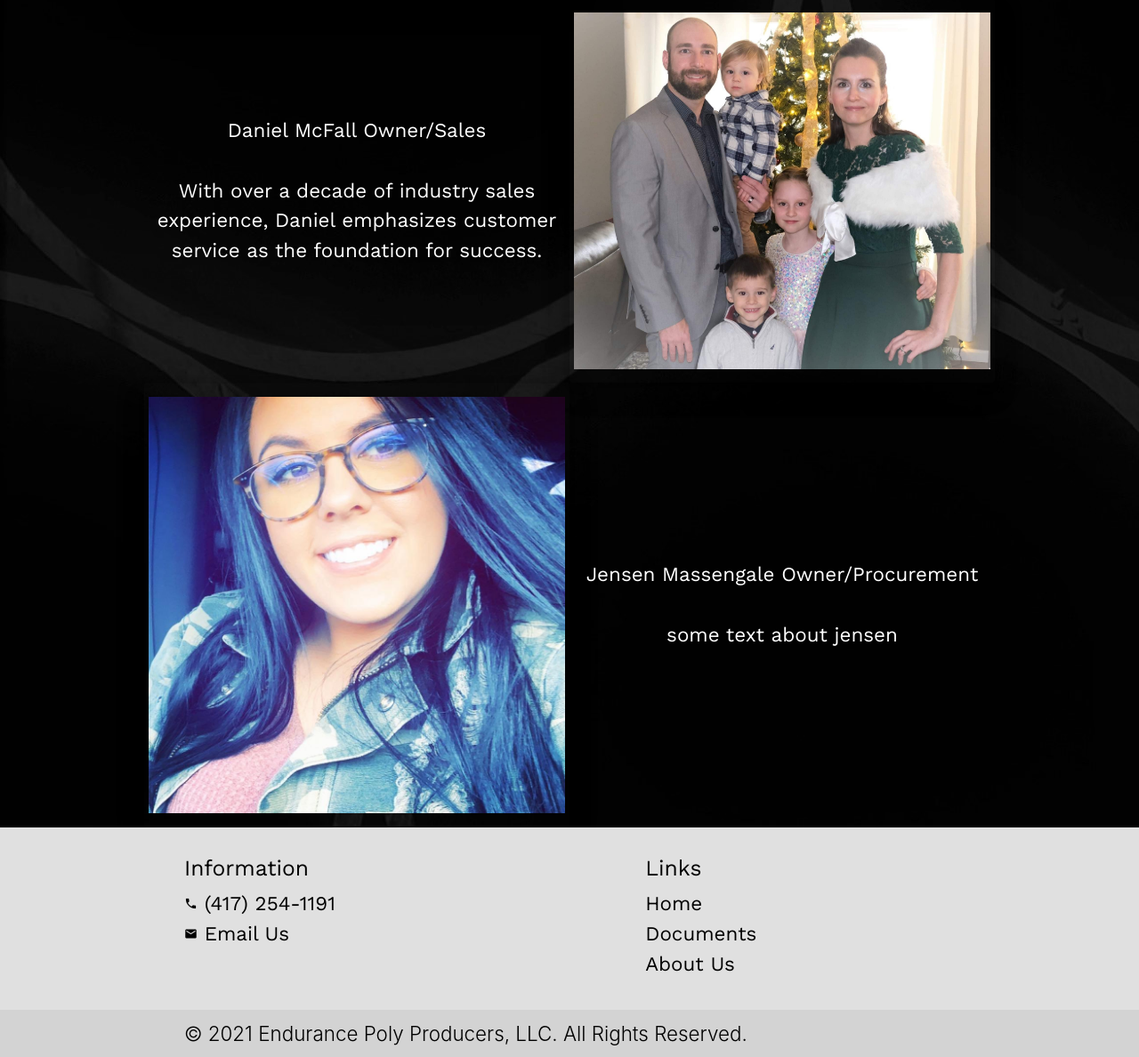
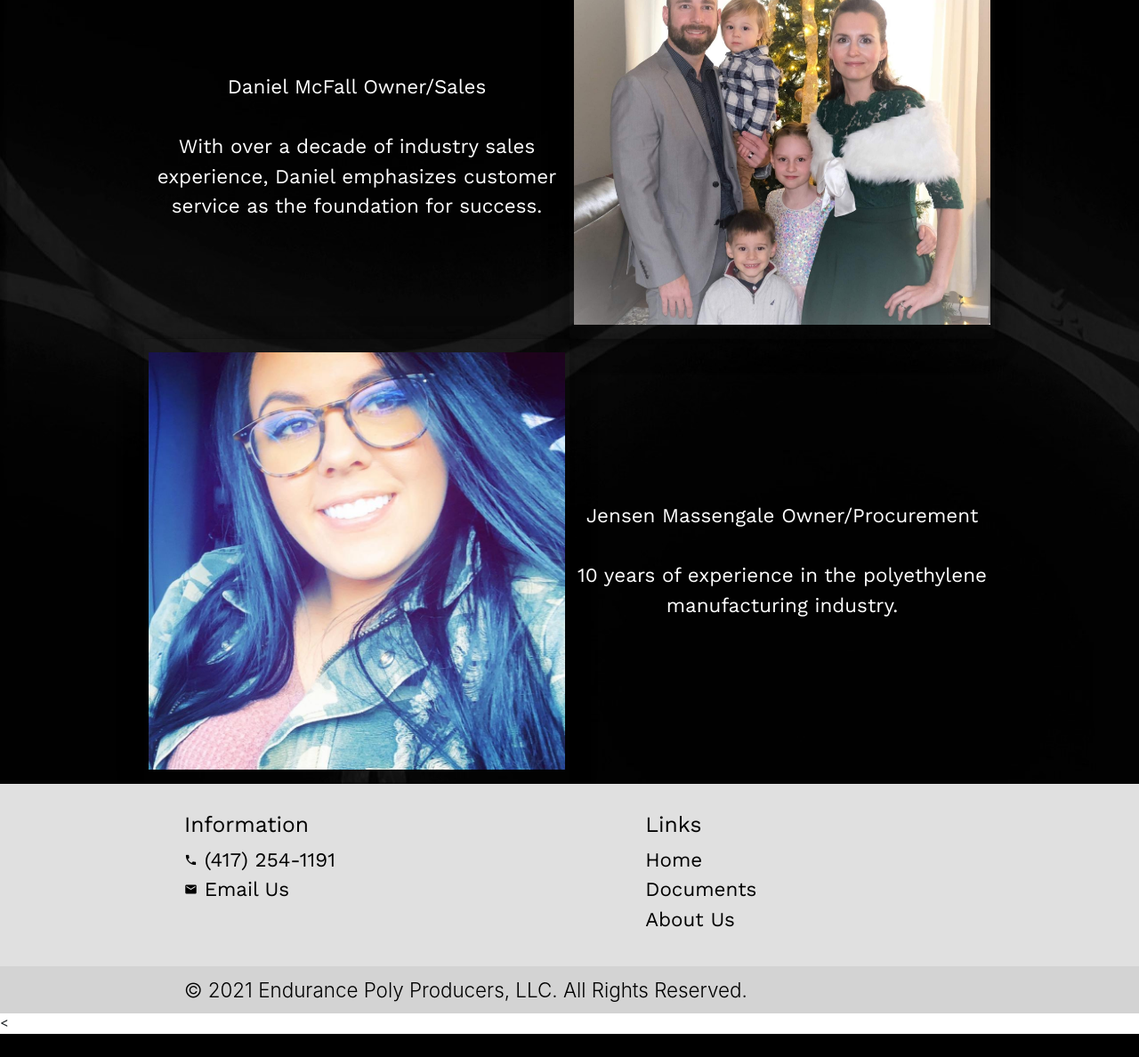
Before and after one commit to mcfalld/EndurancePolyProducers, a PHP site: page /about.php in a window 1280 px wide. Shown: the part 734-1922 px from the top of the page at 89% size. After the commit the page ends 1896 px from the top, so only its background shows below. Run offline with PHP 8.4, Linux system fonts and the light colour scheme; some libraries are stand-ins or nearby versions.

Commit message:
update text remove duplicate photo

```diff
--- a/about.php
+++ b/about.php
@@ -19,7 +19,7 @@
     <!-- style="max-width:940px; margin:auto" -->
         <tbody>
           <tr>
-            <td class="z-depth-5"><img class="responsive-img" src="images\DanFam.jpeg" style="width:500px"></td>
+            <td class="z-depth-5"><img class="responsive-img" src="images\DanFam1.jpeg" style="width:500px"></td>
             <td class><p> Chris Massengale Owner/Operations <br><br>30 years of experience in the polyethylene manufacturing industry.</p></td>
 
           </tr>
@@ -31,7 +31,7 @@
           </tr>
           <tr>
             <td class="z-depth-5"><img class="responsive-img" src="images\Jensen.jpg" style="width:500px"></td>
-            <td>Jensen Massengale Owner/Procurement<br><br> some text about jensen</td>
+            <td>Jensen Massengale Owner/Procurement<br><br>10 years of experience in the polyethylene manufacturing industry.</td>
           </tr>
         </tbody>
       </table>
```
